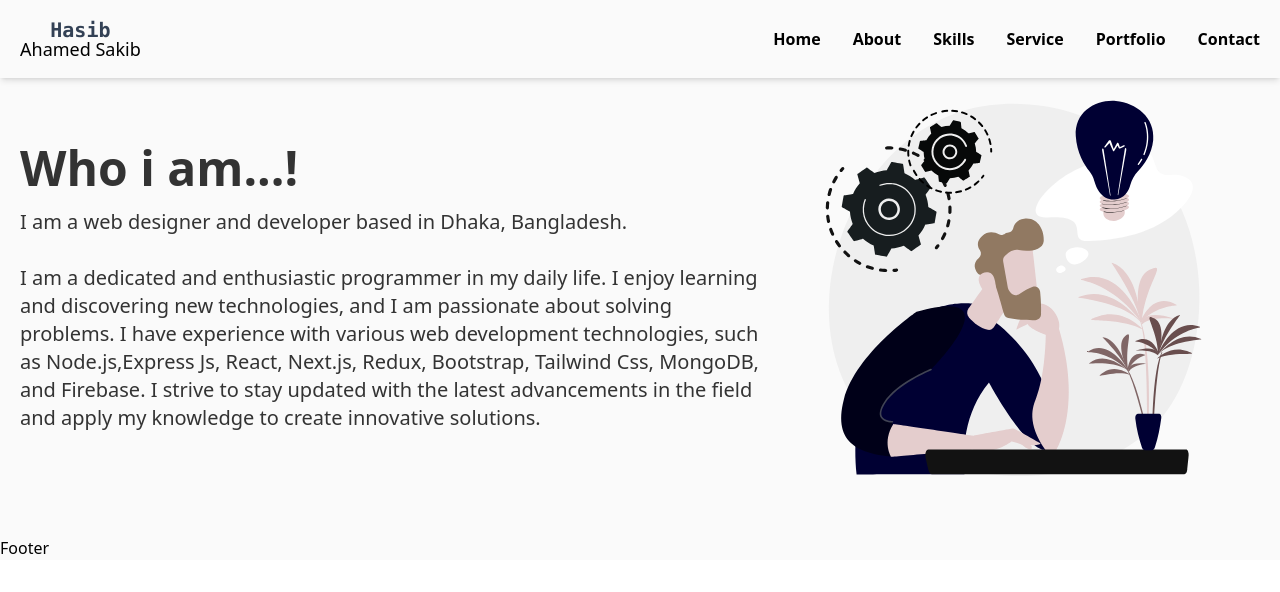
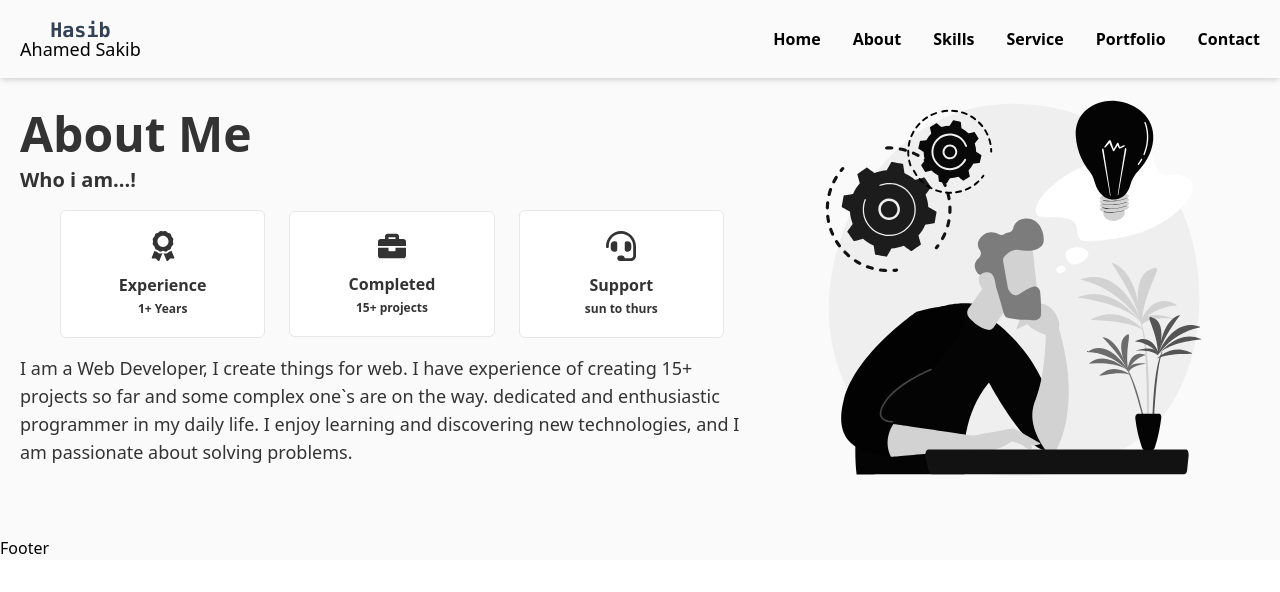
Before and after one commit to hasibahamedsakib/My_Portfolio, a React (Vite) app: page /about in a window 1280 px wide. Shown: the top 592 px of the page. Built offline with nearby package versions, Linux system fonts and the light colour scheme.

Commit message:
added slider

```diff
--- a/index.html
+++ b/index.html
@@ -4,7 +4,7 @@
     <meta charset="UTF-8" />
     <link rel="icon" type="image/svg+xml" href="/vite.svg" />
     <meta name="viewport" content="width=device-width, initial-scale=1.0" />
-    <title>Hasib's Portfolio</title>
+    <title>Hasib Ahamed Portfolio</title>
   </head>
   <body>
     <div id="root"></div>
--- a/src/Components/About/About.jsx
+++ b/src/Components/About/About.jsx
@@ -1,7 +1,8 @@
 import Lottie from "react-lottie";
-import style from "../Banner/banner.module.css";
-import animationData from "../../../public/133695-thinking-about.json";
-import { BsThreeDots } from "react-icons/bs";
+import animationData from "./133695-thinking-about.json";
+import HrLine from "../HrLine/HrLine";
+import SectionHeader from "../SectionHeader/SectionHeader";
+import { FaAward, FaBriefcase, FaHeadset } from "react-icons/fa";
 const About = () => {
   const defaultOptions = {
     loop: true,
@@ -10,32 +11,36 @@ const About = () => {
   };
   return (
     <div className=" container">
-      <div>
-        {/* <span
-          className={`${style.line} relative text-center text-8xl space-x-3`}
-        >
-          ...
-        </span> */}
-        <p className={`${style.line} relative pr-10 `}>
-          <BsThreeDots size={40} />
-        </p>
-      </div>
-
+      <HrLine />
       <div className=" flex  items-center">
         <div className="w-full lg:w-3/5 space-y-4">
-          <h1 className="text-5xl font-bold text-[#333]"> Who i am...!</h1>
-          <p className="text-xl text-[#333]">
-            I am a web designer and developer based in Dhaka, Bangladesh.
-            <br /> <br />I am a dedicated and enthusiastic programmer in my
-            daily life. I enjoy learning and discovering new technologies, and I
-            am passionate about solving problems. I have experience with various
-            web development technologies, such as Node.js,Express Js, React,
-            Next.js, Redux, Bootstrap, Tailwind Css, MongoDB, and Firebase. I
-            strive to stay updated with the latest advancements in the field and
-            apply my knowledge to create innovative solutions.
+          <SectionHeader title="About Me" text="Who i am...!" />
+          <div className="md:flex items-center justify-center space-x-6 px-10">
+            <div className="border rounded-md bg-white py-5 px-8 text-center  font-semibold text-[#333] w-full">
+              <FaAward size={30} className="mx-auto mb-3" />
+              <p>Experience</p>
+              <p className="text-xs pt-1">1+ Years</p>
+            </div>
+            <div className="border rounded-md bg-white py-5 px-8 text-center  font-semibold text-[#333] w-full">
+              <FaBriefcase size={28} className="mx-auto mb-3" />
+              <p>Completed</p>
+              <p className="text-xs pt-1">15+ projects</p>
+            </div>
+            <div className="border rounded-md bg-white py-5 px-8 text-center  font-semibold text-[#333] w-full">
+              <FaHeadset size={30} className="mx-auto mb-3" />
+              <p>Support</p>
+              <p className="text-xs pt-1">sun to thurs</p>
+            </div>
+          </div>
+          <p className="text-lg  font-medium text-[#333]">
+            I am a Web Developer, I create things for web. I have experience of
+            creating 15+ projects so far and some complex one`s are on the way.
+            dedicated and enthusiastic programmer in my daily life. I enjoy
+            learning and discovering new technologies, and I am passionate about
+            solving problems.
           </p>
         </div>
-        <div className="w-full lg:w-2/5">
+        <div className="w-full lg:w-2/5 grayscale">
           <Lottie options={defaultOptions} />
         </div>
       </div>
--- a/src/Components/Banner/Banner.jsx
+++ b/src/Components/Banner/Banner.jsx
@@ -4,7 +4,7 @@ import {
   AiOutlineWhatsApp,
 } from "react-icons/ai";
 import { IoHandLeftOutline } from "react-icons/io5";
-import { BiMailSend } from "react-icons/bi";
+import { BiCloudDownload, BiMailSend } from "react-icons/bi";
 import { BsArrowDownShort, BsMouse } from "react-icons/bs";
 import style from "./banner.module.css";
 import { Link } from "react-scroll";
@@ -41,28 +41,38 @@ const Banner = () => {
           </a>
         </div>
         {/* Description */}
-        <div className="w-[500px] space-y-3">
-          <h3 className={` text-4xl font-semibold flex`}>
+        <div className="w-[500px] space-y-3 text-[#333]">
+          <h3 className={` text-4xl text-[#333] font-semibold flex`}>
             Hasib Ahamed Sakib{" "}
             <span className="-rotate-12 pl-5">
               <IoHandLeftOutline size={40} />{" "}
             </span>
           </h3>
 
-          <p className={`${style.hr} relative pl-20 font-semibold`}>
+          <p className={`${style.hr} relative pl-20 font-semibold text-lg`}>
             MERN Stack Developer{" "}
           </p>
-          <p className="w-full">
+          <p className="w-full font-medium">
             As a professional and passionate programmer, I always keep learning
             and exploring new technologies. For my quick and self learning
             attitude, I try to develop myself consistently, specially my
             Development skills.
           </p>
-          <a href="/#contact">
-            <button className="bg-[#333] hover:bg-[#171717] hover:ring-2 ring-black text-lg font-semibold text-white rounded-lg p-3 flex items-center  mt-4">
-              Lets Talk <BiMailSend size={25} className="ml-4" />
-            </button>
-          </a>
+          <div className="flex items-center space-x-5 mt-4">
+            <a
+              download="Hasib_ahamed_resume"
+              href="../../../public/hasib_ahamed_resume.pdf"
+            >
+              <button className="bg-[#333] hover:bg-[#171717] hover:ring-2 ring-black text-lg font-semibold text-white rounded-lg p-3 flex items-center  ">
+                Download CV <BiCloudDownload size={25} className="ml-4" />
+              </button>
+            </a>
+            <a href="/#contact">
+              <button className="bg-[#333] hover:bg-[#171717] hover:ring-2 ring-black text-lg font-semibold text-white rounded-lg p-3 flex items-center  ">
+                Lets Talk <BiMailSend size={25} className="ml-4" />
+              </button>
+            </a>
+          </div>
           <div className="pt-10">
             <Link
               to="about"
@@ -83,7 +93,7 @@ const Banner = () => {
         {/* animated image */}
 
         <img
-          className={`${style.animated_image} border-8 border-slate-600 grayscale cursor-pointer`}
+          className={`${style.animated_image} border-8 border-slate-600 grayscale cursor-pointer rounded-full`}
           title="Hasib Ahamed Sakib"
           src="https://i.ibb.co/VvpvhFV/IMG20201110082641-removebg-preview-3.png"
           alt=""
--- /dev/null
+++ b/src/Components/HrLine/HrLine.jsx
@@ -0,0 +1,14 @@
+import style from "../Banner/banner.module.css";
+import { BsThreeDots } from "react-icons/bs";
+
+const HrLine = () => {
+  return (
+    <div>
+      <p className={`${style.line} relative pr-10 `}>
+        <BsThreeDots size={40} />
+      </p>
+    </div>
+  );
+};
+
+export default HrLine;
--- a/src/Components/Navbar/Navbar.jsx
+++ b/src/Components/Navbar/Navbar.jsx
@@ -50,7 +50,7 @@ const Navbar = () => {
                   smooth={true}
                   offset={-70}
                   duration={500}
-                  className="focus:text-red-500 font-semibold hover:underline cursor-pointer "
+                  className="focus:text-red-500 font-semibold hover:underline cursor-pointer active:text-red-600"
                 >
                   {link.title}
                 </Link>
--- /dev/null
+++ b/src/Components/SectionHeader/SectionHeader.jsx
@@ -0,0 +1,10 @@
+const SectionHeader = ({ title, text }) => {
+  return (
+    <div className="text-[#333] ">
+      <h1 className="text-5xl font-bold capitalize"> {title}</h1>
+      <p className="text-xl pt-2 font-bold">{text}</p>
+    </div>
+  );
+};
+
+export default SectionHeader;
--- a/src/Components/Skills/Skills.jsx
+++ b/src/Components/Skills/Skills.jsx
@@ -1,7 +1,57 @@
+import { useEffect, useState } from "react";
+import HrLine from "../HrLine/HrLine";
+import SectionHeader from "../SectionHeader/SectionHeader";
+
+import {
+  SiHtml5,
+  SiReact,
+  SiBootstrap,
+  SiCss3,
+  SiTailwindcss,
+  SiJavascript,
+  SiNodedotjs,
+  SiMongodb,
+  SiExpress,
+  SiFirebase,
+} from "react-icons/si";
 const Skills = () => {
+  const [allSkills, setSkills] = useState([]);
+  useEffect(() => {
+    fetch("skills.json")
+      .then((res) => res.json())
+      .then((data) => setSkills(data));
+  }, []);
+  console.log(allSkills);
   return (
-    <div className="h-screen">
-      <h1 className="text-3xl">Skills Components</h1>
+    <div className="container">
+      <HrLine />
+      <SectionHeader title="Skills" text="" />
+      <marquee direction="left" className="py-5 ">
+        <div className={`flex space-x-7`}>
+          <div className="flex space-x-8">
+            {allSkills.map((skills) => {
+              return (
+                <div
+                  className=" p-5 rounded-lg shadow-custom hover:drop-shadow-2xl hover:scale-110 transition-all duration-300 text-[#333] w-44 h-44 grid items-center justify-center"
+                  key={skills.id}
+                >
+                  <span>
+                    {" "}
+                    <img
+                      src={skills.icon}
+                      className="grayscale object-fill w-20 h-20 rounded-2xl"
+                      alt=""
+                    />
+                  </span>
+                  <h3 className="text-xl font-semibold text-center">
+                    {skills.name}
+                  </h3>
+                </div>
+              );
+            })}
+          </div>
+        </div>
+      </marquee>
     </div>
   );
 };
--- a/src/index.css
+++ b/src/index.css
@@ -5,3 +5,7 @@
 .container {
   @apply w-full max-w-7xl mx-auto px-5;
 }
+
+.shadow-custom {
+  box-shadow: 1px 1px 8px #333;
+}
```
Also changed, not shown: public/skills.json (added, +62 -0 lines), .eslintrc.cjs, src/Components/About/133695-thinking-about.json (renamed from public/133695-thinking-about.json), 1 other file (tests, documents, lock files or other folders).
